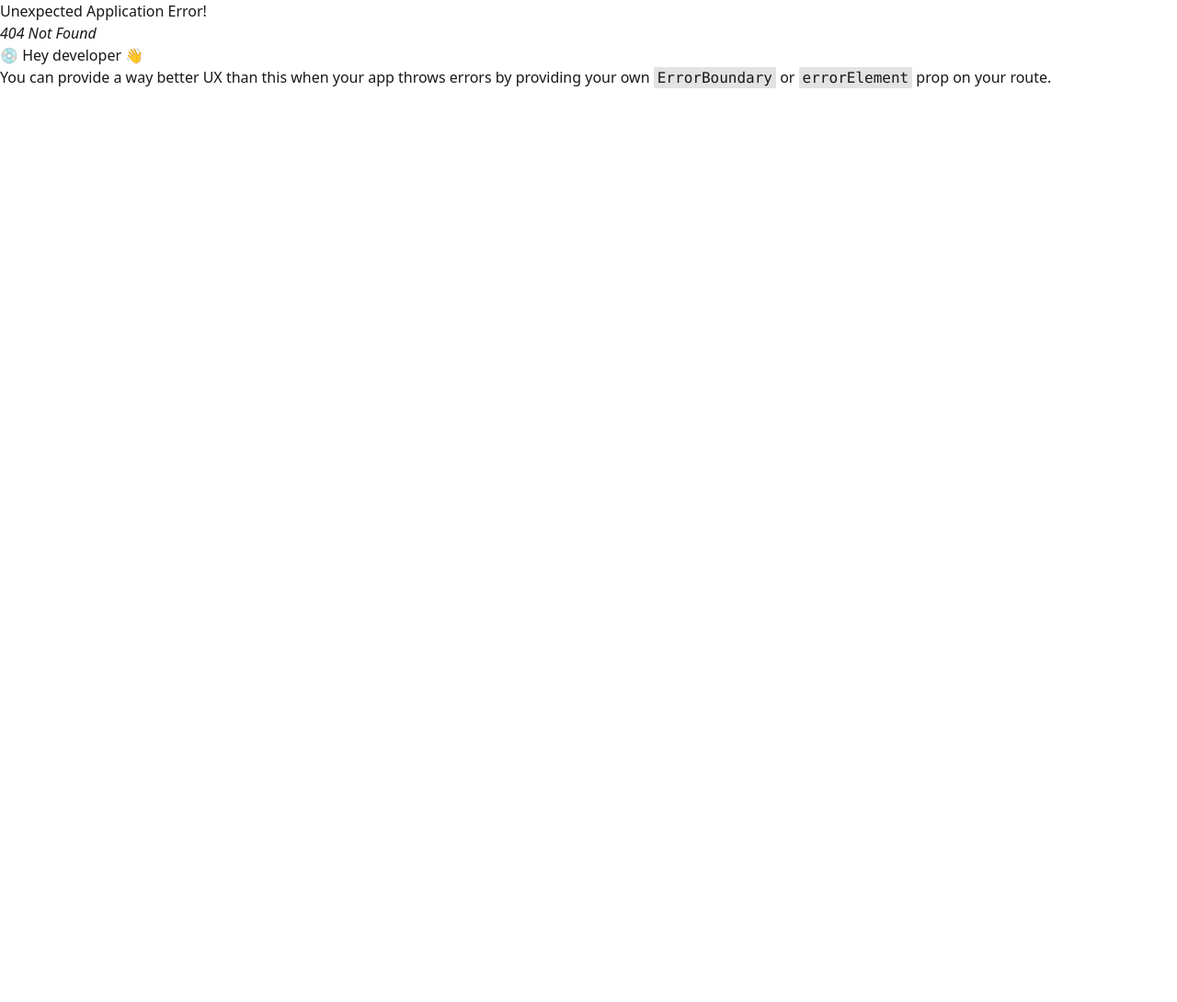
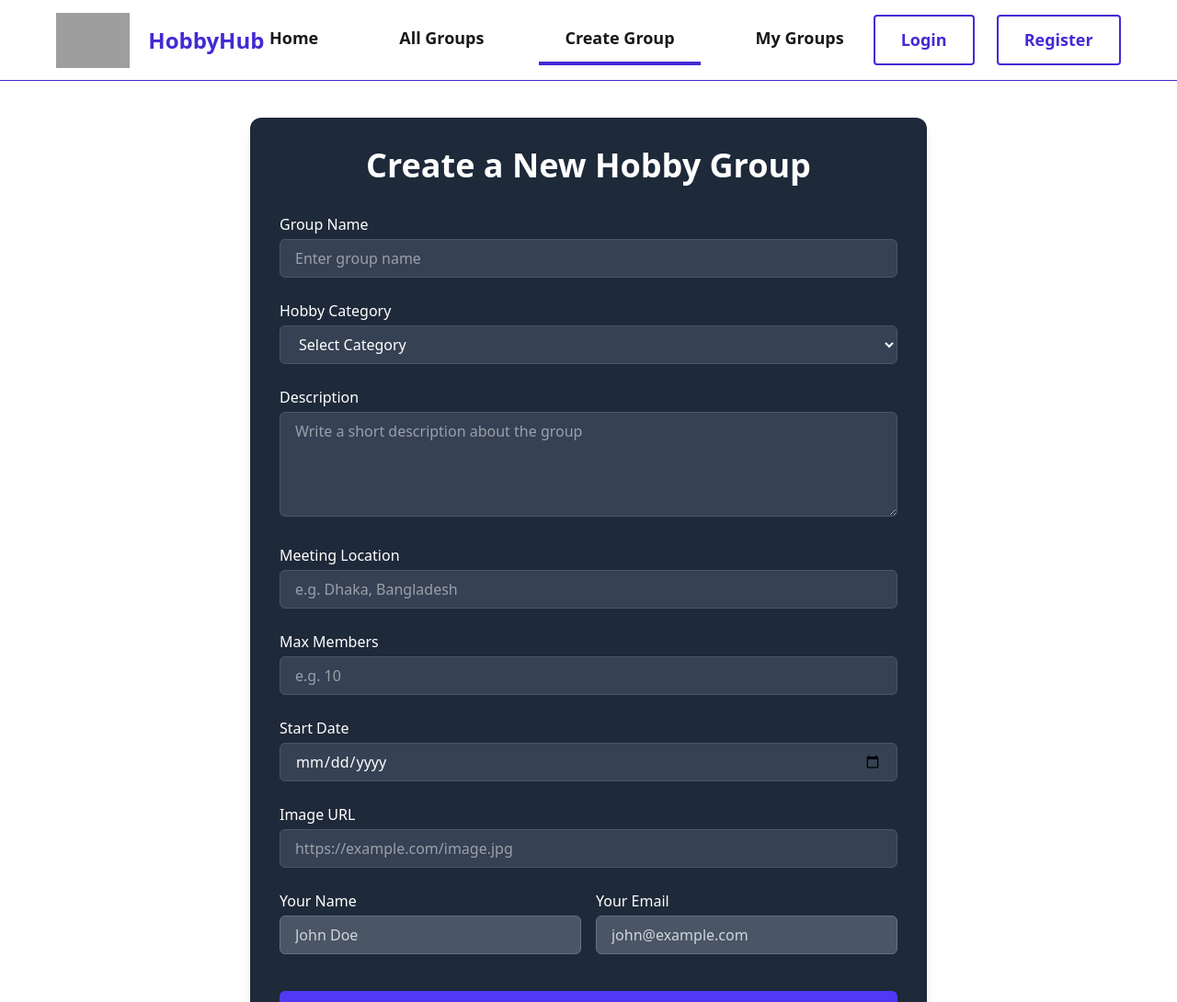
Before and after one commit to arafat22184/assignment-10-client, a React (Vite) app: page /createGroup in a window 1280 px wide. Before the commit this address had no page. Shown: the top 1090 px of the page at 92% size. Before the commit the page ends 800 px from the top, so only its background shows below. Built offline with nearby package versions, Linux system fonts and the light colour scheme; grey boxes are pictures that could not be loaded.

Commit message:
added groups section

```diff
--- /dev/null
+++ b/src/Components/Group.jsx
@@ -0,0 +1,21 @@
+import React from "react";
+import { Link } from "react-router";
+
+const Group = ({ group }) => {
+  return (
+    <div className="bg-gray-800 p-6 rounded-xl shadow-md hover:shadow-lg transition duration-300">
+      <h2 className="text-2xl font-semibold mb-2">{group.name}</h2>
+      <p className="text-gray-400 mb-4">{group.description}</p>
+      <p className="text-sm text-gray-500 mb-4">Members: {group.members}</p>
+
+      <Link
+        to={`/groups/${group.id}`}
+        className="inline-block bg-indigo-600 hover:bg-indigo-700 text-white px-4 py-2 rounded-md transition duration-300"
+      >
+        See More
+      </Link>
+    </div>
+  );
+};
+
+export default Group;
--- a/src/Layouts/MainLayout.jsx
+++ b/src/Layouts/MainLayout.jsx
@@ -5,11 +5,11 @@ import Footer from "../Components/Footer";
 
 const MainLayout = () => {
   return (
-    <div className="flex flex-col min-h-screen">
+    <div>
       <div className="border-b border-primary">
         <Navbar></Navbar>
       </div>
-      <div className="max-w-11/12 mx-auto flex-grow">
+      <div className="max-w-11/12 mx-auto min-h-[calc(100vh-450.75px)]">
         <Outlet></Outlet>
       </div>
       <Footer></Footer>
--- /dev/null
+++ b/src/Pages/CreateGroup.jsx
@@ -0,0 +1,133 @@
+import React from "react";
+
+const CreateGroup = () => {
+  return (
+    <div className="max-w-3xl mx-auto px-4 py-10">
+      <form className="space-y-6 bg-gray-800 p-8 rounded-xl shadow-lg text-white">
+        {/* Header */}
+        <h2 className="text-4xl font-bold text-center mb-8 text-white">
+          Create a New Hobby Group
+        </h2>
+
+        {/* Group Name */}
+        <div>
+          <label className="block mb-1 font-medium">Group Name</label>
+          <input
+            type="text"
+            required
+            className="w-full px-4 py-2 rounded-md bg-gray-700 border border-gray-600 focus:outline-none focus:ring-2 focus:ring-primary"
+            placeholder="Enter group name"
+          />
+        </div>
+
+        {/* Hobby Category */}
+        <div>
+          <label className="block mb-1 font-medium">Hobby Category</label>
+          <select
+            required
+            className="w-full px-4 py-2 rounded-md bg-gray-700 border border-gray-600 focus:outline-none focus:ring-2 focus:ring-primary"
+          >
+            <option value="">Select Category</option>
+            <option>Drawing & Painting</option>
+            <option>Photography</option>
+            <option>Video Gaming</option>
+            <option>Fishing</option>
+            <option>Running</option>
+            <option>Cooking</option>
+            <option>Reading</option>
+            <option>Writing</option>
+          </select>
+        </div>
+
+        {/* Description */}
+        <div>
+          <label className="block mb-1 font-medium">Description</label>
+          <textarea
+            rows="4"
+            required
+            className="w-full px-4 py-2 rounded-md bg-gray-700 border border-gray-600 focus:outline-none focus:ring-2 focus:ring-primary"
+            placeholder="Write a short description about the group"
+          ></textarea>
+        </div>
+
+        {/* Meeting Location */}
+        <div>
+          <label className="block mb-1 font-medium">Meeting Location</label>
+          <input
+            type="text"
+            required
+            className="w-full px-4 py-2 rounded-md bg-gray-700 border border-gray-600 focus:outline-none focus:ring-2 focus:ring-primary"
+            placeholder="e.g. Dhaka, Bangladesh"
+          />
+        </div>
+
+        {/* Max Members */}
+        <div>
+          <label className="block mb-1 font-medium">Max Members</label>
+          <input
+            type="number"
+            min={1}
+            required
+            className="w-full px-4 py-2 rounded-md bg-gray-700 border border-gray-600 focus:outline-none focus:ring-2 focus:ring-primary"
+            placeholder="e.g. 10"
+          />
+        </div>
+
+        {/* Start Date */}
+        <div>
+          <label className="block mb-1 font-medium">Start Date</label>
+          <input
+            type="date"
+            required
+            className="w-full px-4 py-2 rounded-md bg-gray-700 border border-gray-600 focus:outline-none focus:ring-2 focus:ring-primary"
+          />
+        </div>
+
+        {/* Image URL */}
+        <div>
+          <label className="block mb-1 font-medium">Image URL</label>
+          <input
+            type="url"
+            required
+            className="w-full px-4 py-2 rounded-md bg-gray-700 border border-gray-600 focus:outline-none focus:ring-2 focus:ring-primary"
+            placeholder="https://example.com/image.jpg"
+          />
+        </div>
+
+        {/* Readonly User Info */}
+        <div className="grid grid-cols-1 md:grid-cols-2 gap-4">
+          <div>
+            <label className="block mb-1 font-medium">Your Name</label>
+            <input
+              type="text"
+              readOnly
+              value="John Doe" // Replace with dynamic user name
+              className="w-full px-4 py-2 rounded-md bg-gray-600 text-gray-300 border border-gray-500"
+            />
+          </div>
+          <div>
+            <label className="block mb-1 font-medium">Your Email</label>
+            <input
+              type="email"
+              readOnly
+              value="john@example.com" // Replace with dynamic user email
+              className="w-full px-4 py-2 rounded-md bg-gray-600 text-gray-300 border border-gray-500"
+            />
+          </div>
+        </div>
+
+        {/* Submit Button */}
+        <div className="pt-4">
+          <button
+            type="submit"
+            className="w-full bg-indigo-600 hover:bg-indigo-700 text-white py-2 rounded-md font-semibold transition"
+          >
+            Create Group
+          </button>
+        </div>
+      </form>
+    </div>
+  );
+};
+
+export default CreateGroup;
--- /dev/null
+++ b/src/Pages/Groups.jsx
@@ -0,0 +1,41 @@
+import Group from "../Components/Group";
+
+// Dummy groups data – replace with dynamic data
+const groups = [
+  {
+    id: 1,
+    name: "Photography Lovers",
+    description: "Share and discuss photography techniques.",
+    members: 154,
+  },
+  {
+    id: 2,
+    name: "Guitar Jammers",
+    description: "A group for people who love jamming on guitars.",
+    members: 89,
+  },
+  {
+    id: 3,
+    name: "Tech Enthusiasts",
+    description: "Discuss the latest in tech and gadgets.",
+    members: 210,
+  },
+];
+
+const Groups = () => {
+  return (
+    <div className="min-w-full bg-gray-900 px-4 py-12 text-white my-12 rounded-2xl">
+      <h1 className="text-4xl font-bold text-center mb-10">
+        Explore All Groups
+      </h1>
+
+      <div className="grid md:grid-cols-2 lg:grid-cols-3 gap-8">
+        {groups.map((group) => (
+          <Group key={group.id} group={group}></Group>
+        ))}
+      </div>
+    </div>
+  );
+};
+
+export default Groups;
--- a/src/Routes/Router.jsx
+++ b/src/Routes/Router.jsx
@@ -3,6 +3,8 @@ import MainLayout from "../Layouts/MainLayout";
 import Home from "../Pages/Home";
 import Login from "../Pages/Login";
 import Register from "../Pages/Register";
+import Groups from "../Pages/Groups";
+import CreateGroup from "../Pages/CreateGroup";
 
 const router = createBrowserRouter([
   {
@@ -12,6 +14,14 @@ const router = createBrowserRouter([
       {
         index: true,
         Component: Home,
+      },
+      {
+        path: "/groups",
+        Component: Groups,
+      },
+      {
+        path: "/createGroup",
+        Component: CreateGroup,
       },
       {
         path: "/login",
```
